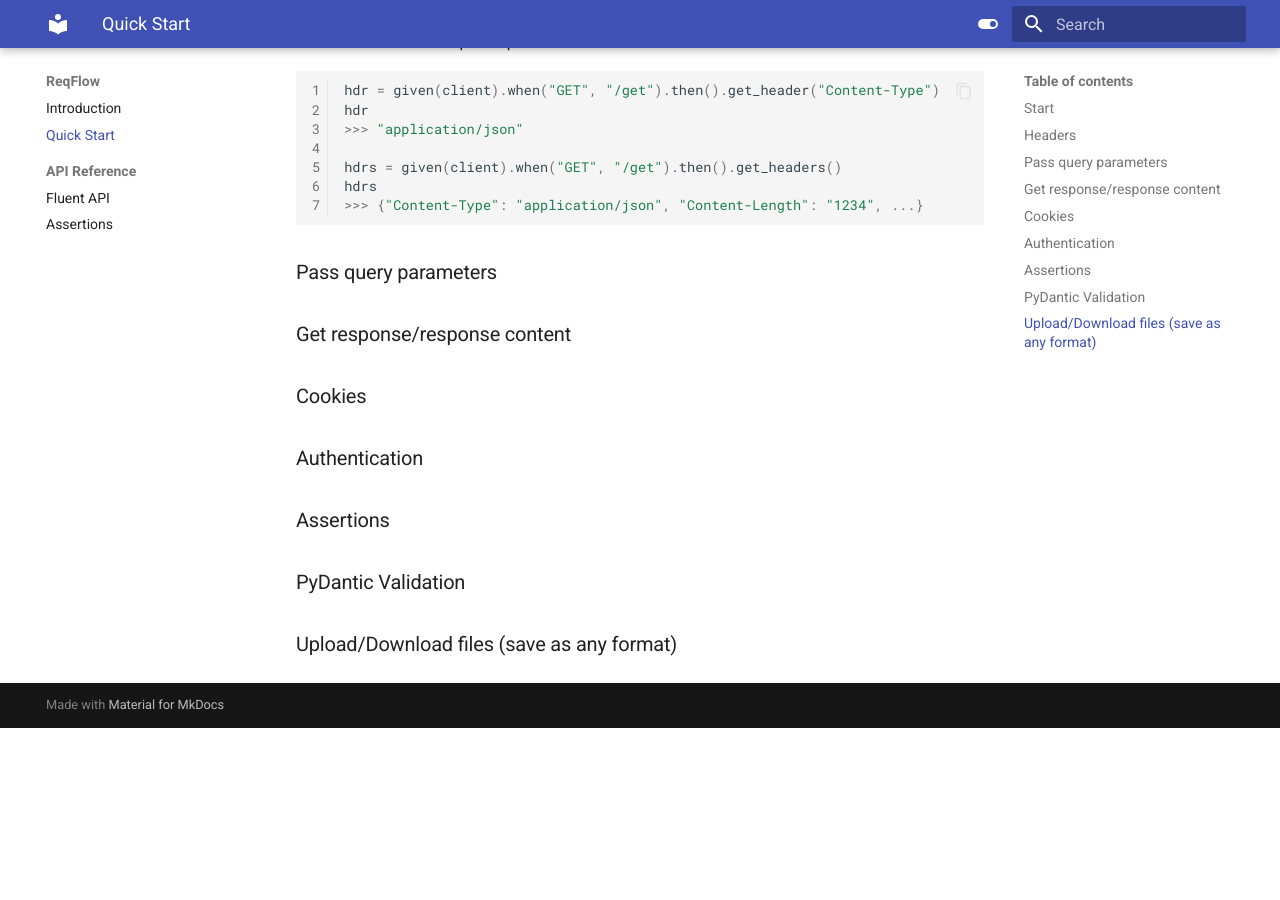
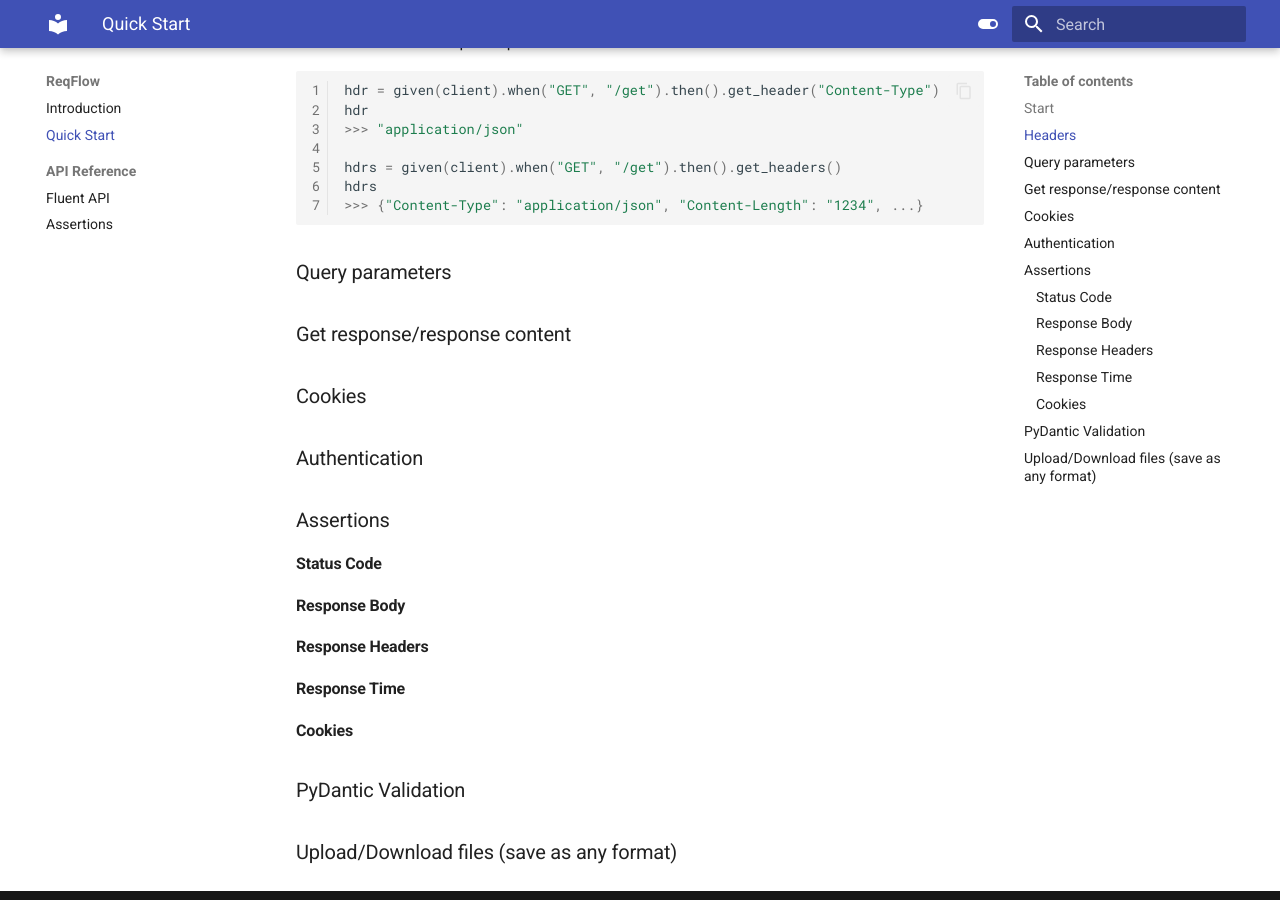
Before and after one commit to olxxi/ReqFlow, an MkDocs documentation site: the page built from docs/quick_start.md, in a window 1280 px wide and 900 px high, scrolled down 1083 px. Built offline with MkDocs 1.6.1 and Material for MkDocs 9.7.7, drawn with Linux system fonts in a browser that asks for light colours; before the commit the page ends 1811 px from its top, so only the background shows below that.

Commit message:
Docs update

````diff
--- a/docs/quick_start.md
+++ b/docs/quick_start.md
@@ -59,11 +59,20 @@ hdrs
 >>> {"Content-Type": "application/json", "Content-Length": "1234", ...}
 ```
 
-### Pass query parameters
+### Query parameters
+
 ### Get response/response content
 
 ### Cookies
+
 ### Authentication
+
 ### Assertions
+#### Status Code
+#### Response Body
+#### Response Headers
+#### Response Time
+#### Cookies
+
 ### PyDantic Validation
 ### Upload/Download files (save as any format)
````
